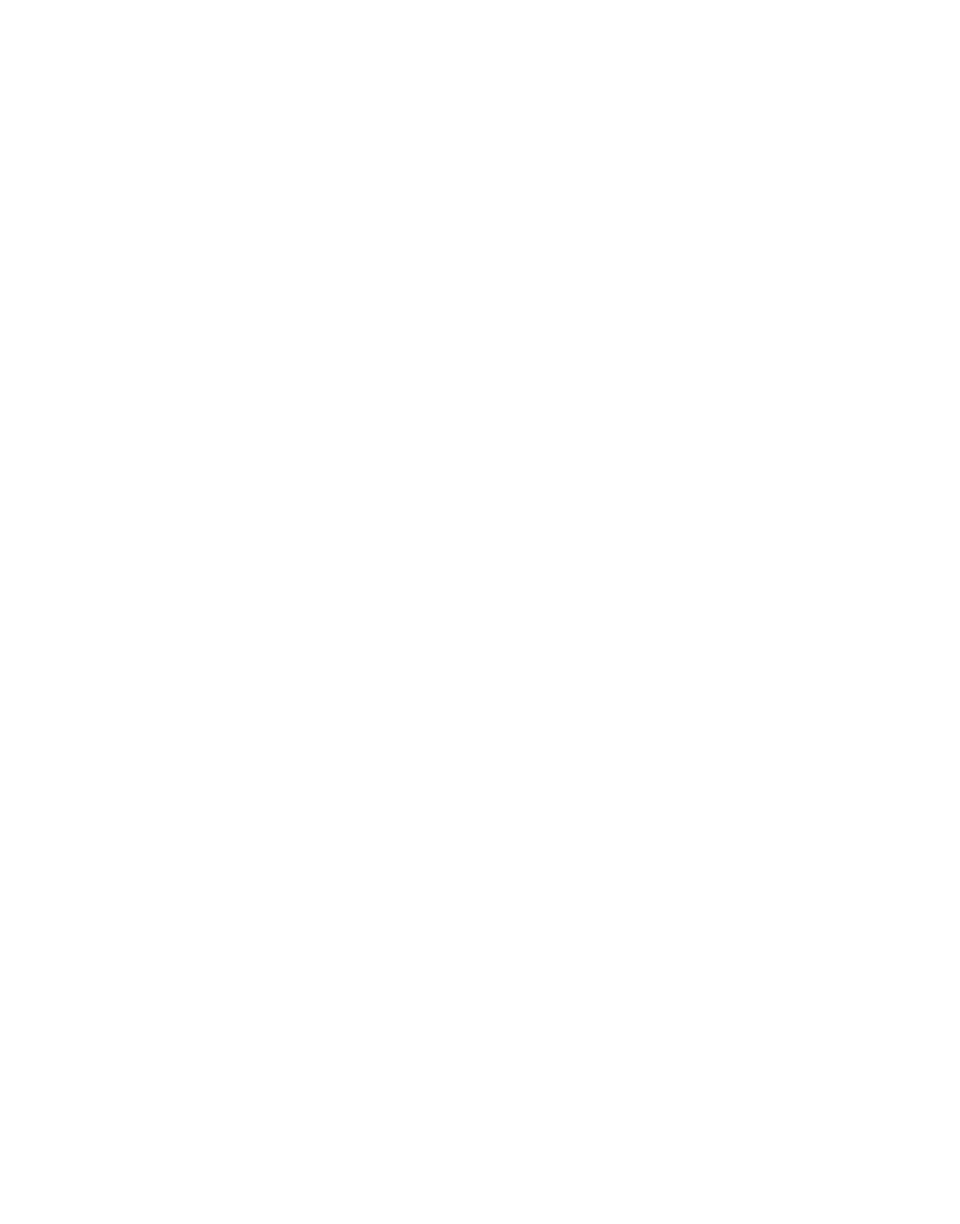
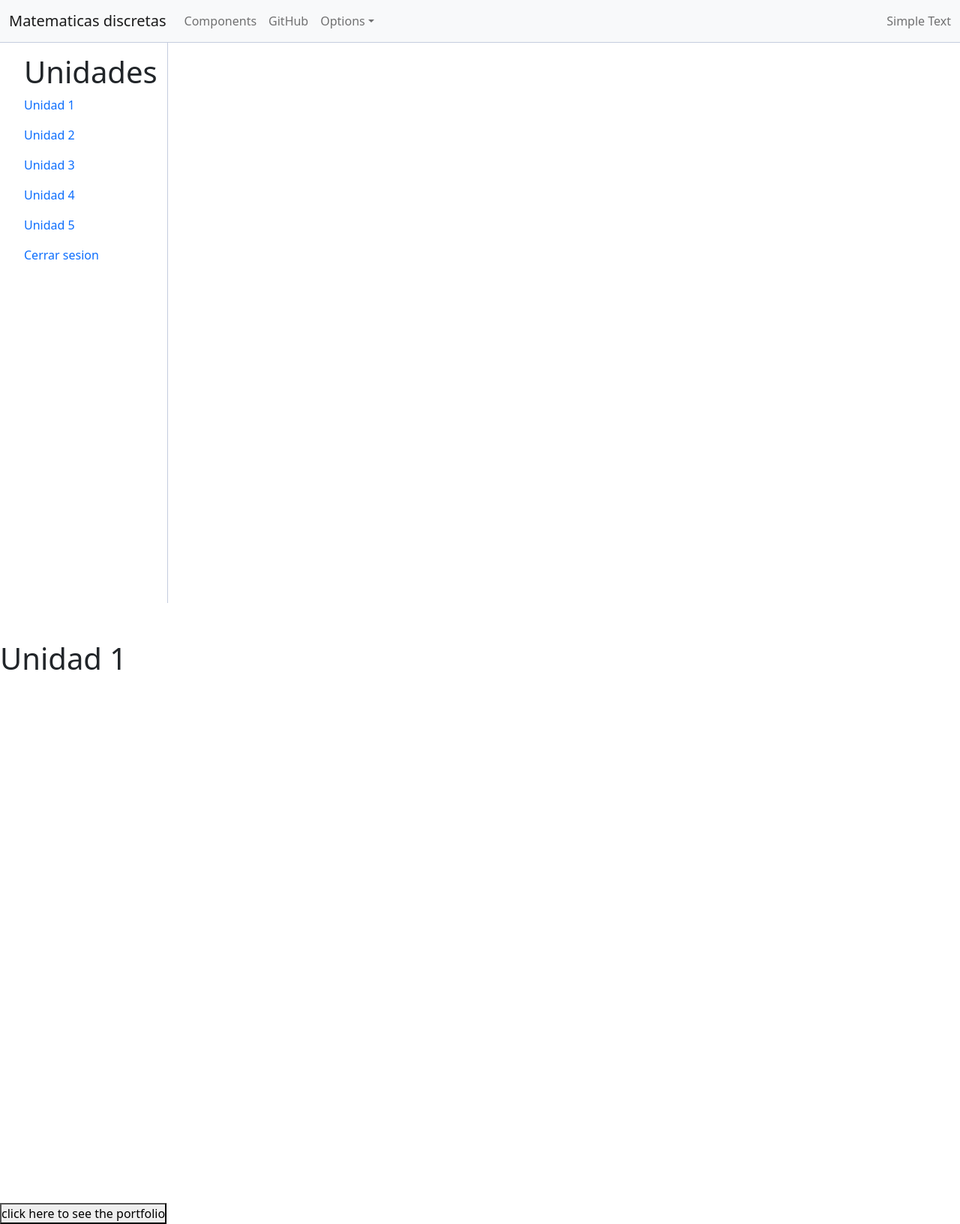
Before and after one commit to RolandoCazares/PortafolioMSC, a React (Create React App) app: page /home/unidad1 in a window 1280 px wide. Before the commit this address had no page. Shown: the whole page at 75% size. Before the commit the page ends 800 px from the top, so only its background shows below. Built offline with nearby package versions, Linux system fonts and the light colour scheme.

Commit message:
ya se puede hacer cambios de pagina

```diff
--- a/src/App.js
+++ b/src/App.js
@@ -1,13 +1,13 @@
 import { BrowserRouter as Router, Route, Routes} from 'react-router-dom';
 import Home from "../src/components/Home/home"
-import NavbarNav from './components/Home/Navbar';
-import Sidebar from './components/Home/Sidebar';
 import Unidad1 from './components/Content/Unidad1'
 import Unidad2 from './components/Content/Unidad2'
 import Unidad3 from './components/Content/Unidad3'
 import Unidad4 from './components/Content/Unidad4'
 import Unidad5 from './components/Content/Unidad5'
 import Login from './components/Login/Login';
+import Inicio from './components/Init/Init';
+import HomeInit from './components/Init/HomeInit';
 
 
 import './App.scss';
@@ -17,11 +17,13 @@ function App() {
       <Router className="App">
         <Routes>
             <Route path="/" element={<Login/>}/>
-              <Route path="/unidad1" element={<Home page={<Unidad1/>}/>}/>
-              <Route path="/unidad2" element={<Home page={<Unidad2/>}/>}/>
-              <Route path="/unidad3" element={<Home page={<Unidad3/>}/>}/>
-              <Route path="/unidad4" element={<Home page={<Unidad4/>}/>}/>
-              <Route path="/unidad5" element={<Home page={<Unidad5/>}/>}/>
+              <Route path="/home" element= {<HomeInit page={<Inicio/>}/>}>
+              <Route path="/home/unidad1" element={<Home page={<Unidad1/>}/>}/>
+              <Route path="/home/unidad2" element={<Home page={<Unidad2/>}/>}/>
+              <Route path="/home/unidad3" element={<Home page={<Unidad3/>}/>}/>
+              <Route path="/home/unidad4" element={<Home page={<Unidad4/>}/>}/>
+              <Route path="/home/unidad5" element={<Home page={<Unidad5/>}/>}/>
+              </Route>
         </Routes>
       </Router>
   );
--- a/src/components/Home/Navbar.js
+++ b/src/components/Home/Navbar.js
@@ -1,3 +1,4 @@
+
 import React, { useState } from 'react';
 import {
   Collapse,
@@ -21,7 +22,7 @@ function NavbarNav(args) {
 
   return (
     <div>
-      <Navbar {...args}>
+      <Navbar color="light" fixed="top" light expand={true} {...args}>
         <NavbarBrand href="/">Matematicas discretas</NavbarBrand>
         <NavbarToggler onClick={toggle} />
         <Collapse isOpen={isOpen} navbar>
--- a/src/components/Home/Sidebar.js
+++ b/src/components/Home/Sidebar.js
@@ -4,21 +4,25 @@ const Sidebar = () => {
     return (
         <div className="sidebar">
             <ul>
+
                 <h1>Unidades</h1>
                 <li>
-                    <Link to="/unidad1">Unidad 1</Link>
+                    <Link to="/home/unidad1">Unidad 1</Link>
                 </li>
                 <li>
-                    <Link to="/unidad2">Unidad 2</Link>
+                    <Link to="/home/unidad2">Unidad 2</Link>
                 </li>
                 <li>
-                    <Link to="/unidad3">Unidad 3</Link>
+                    <Link to="/home/unidad3">Unidad 3</Link>
                 </li>
                 <li>
-                    <Link to="/unidad4">Unidad 4</Link>
+                    <Link to="/home/unidad4">Unidad 4</Link>
                 </li>
                 <li>
-                    <Link to="/unidad5">Unidad 5</Link>
+                    <Link to="/home/unidad5">Unidad 5</Link>
+                </li>
+                <li>
+                    <Link to="/">Cerrar sesion</Link>
                 </li>
             </ul>
         </div>
--- /dev/null
+++ b/src/components/Init/HomeInit.js
@@ -0,0 +1,30 @@
+import { Outlet } from "react-router-dom";
+import { useNavigate } from "react-router-dom";
+
+function HomeInit({ page }) {
+  //console.log(page);
+
+  let navigate = useNavigate();
+  const routeChange = () =>{
+    let path = `/home/unidad1`;
+    navigate(path);
+  }
+
+  return (
+    <>
+      <div>{page}</div>
+      <Outlet />
+
+      <button
+          className="botonExit"
+          onClick= {
+            routeChange
+          }
+        >
+          click here to see the portfolio
+        </button>
+    </>
+  );
+}
+
+export default HomeInit;
--- /dev/null
+++ b/src/components/Init/Init.jsx
@@ -0,0 +1,15 @@
+
+
+const  Init= () => {
+
+
+
+    return (
+        <div>
+            <h1>Bienvenido</h1>
+        </div>
+
+    )
+}
+
+export default Init;
```
